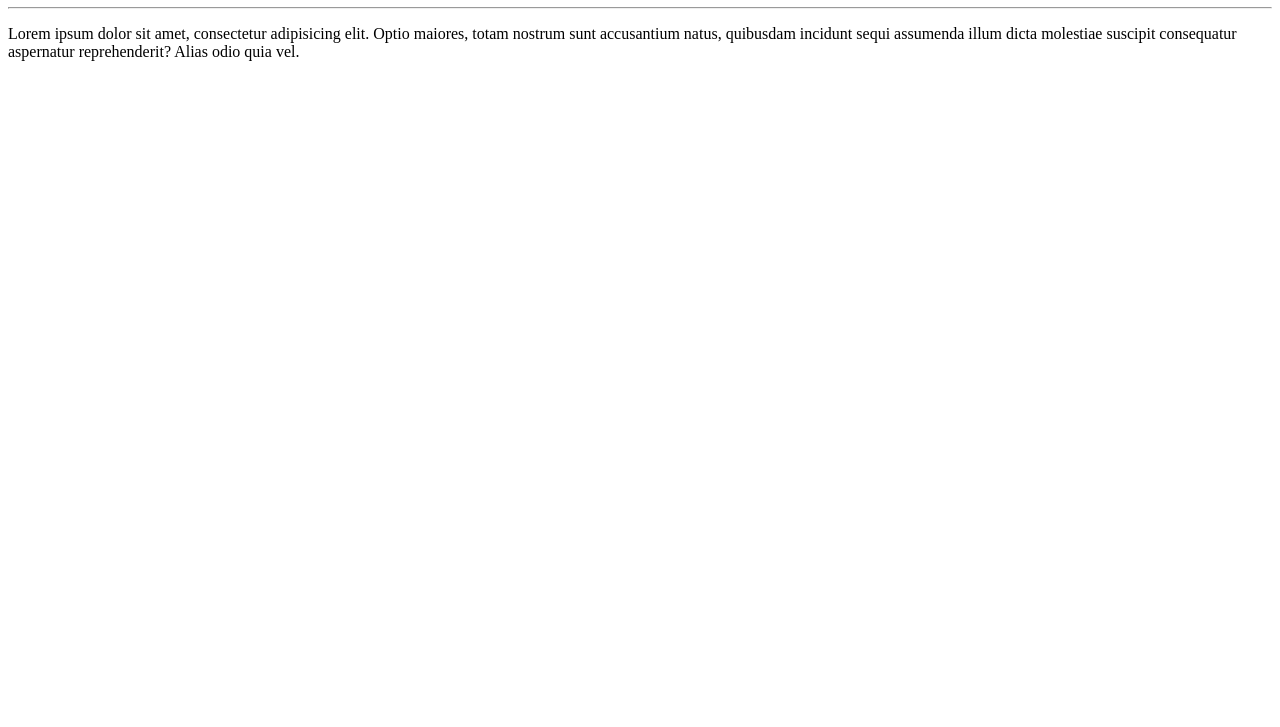
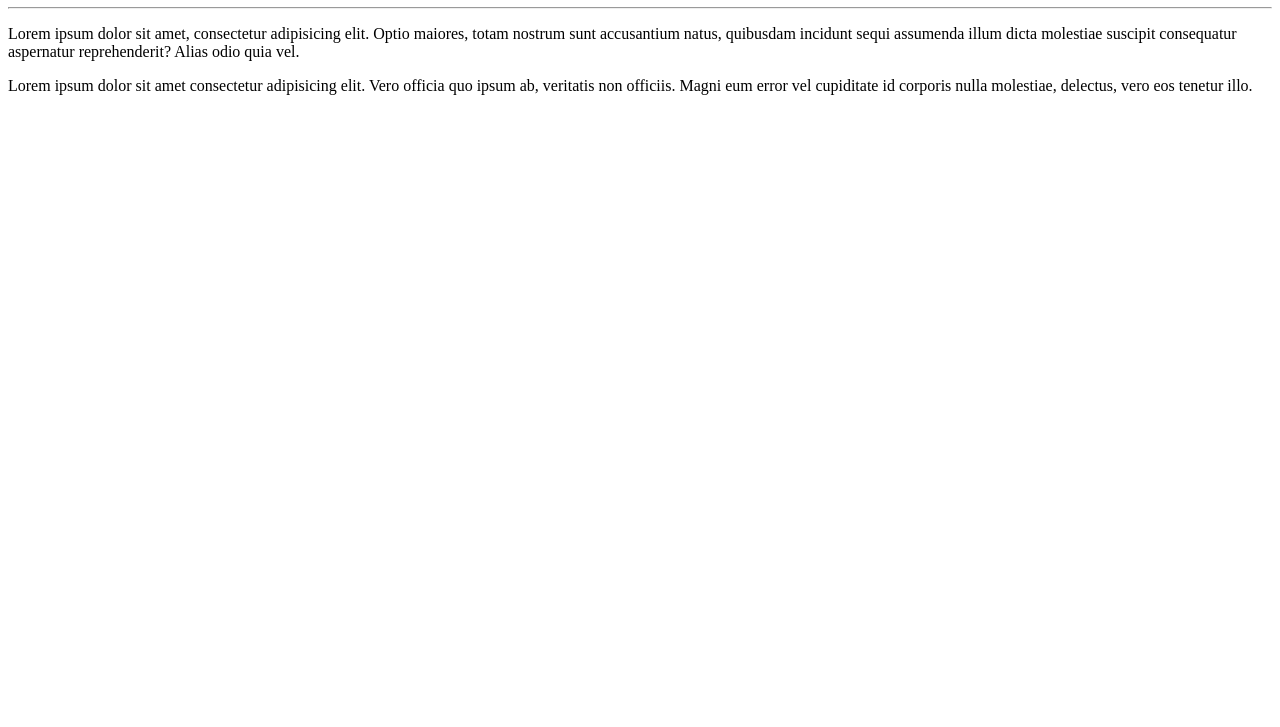
Before and after one commit to sheikode/olamundo-guanabara, a plain HTML site: page site-exemplo/index.html in a window 1280 px wide. Shown: the part 73-800 px from the top of the page. Drawn offline with Linux system fonts and the light colour scheme.

Commit message:
adicionei um parágrafo

```diff
--- a/site-exemplo/index.html
+++ b/site-exemplo/index.html
@@ -9,5 +9,8 @@
     <h1>ola mundo</h1>
     <hr>
     <p>Lorem ipsum dolor sit amet, consectetur adipisicing elit. Optio maiores, totam nostrum sunt accusantium natus, quibusdam incidunt sequi assumenda illum dicta molestiae suscipit consequatur aspernatur reprehenderit? Alias odio quia vel.</p>
+    <p>
+        Lorem ipsum dolor sit amet consectetur adipisicing elit. Vero officia quo ipsum ab, veritatis non officiis. Magni eum error vel cupiditate id corporis nulla molestiae, delectus, vero eos tenetur illo.
+    </p>
 </body>
 </html>
```
